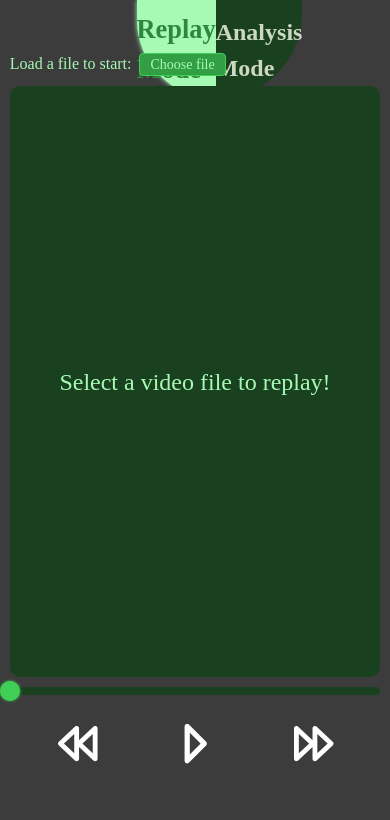
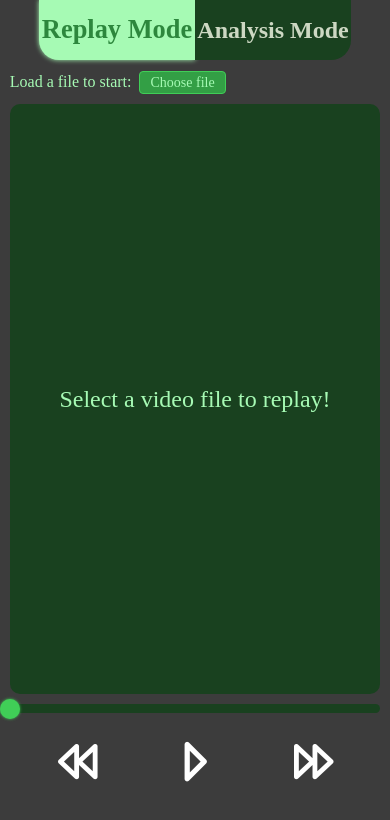
Before and after one commit to tas014/review-platform, a Vue app: page / in a window 390 px wide. Shown: the top 820 px of the page. Built offline with nearby package versions, Linux system fonts and the light colour scheme.

Commit message:
Basic Mediaqueries and styiling for 1.0

```diff
--- a/src/App.vue
+++ b/src/App.vue
@@ -96,4 +96,9 @@ provide("video", {
     reverse forwards;
   position: absolute;
 }
+@media (max-width: 1350px) {
+  .container {
+    height: fit-content;
+  }
+}
 </style>
--- a/src/assets/globalVars.css
+++ b/src/assets/globalVars.css
@@ -28,3 +28,10 @@ body {
   width: 100vw;
   overflow: hidden;
 }
+
+@media (max-width: 1350px) {
+  body {
+    height: fit-content;
+    min-height: 100vw;
+  }
+}
--- a/src/components/Modes.vue
+++ b/src/components/Modes.vue
@@ -40,9 +40,10 @@ header {
   font-size: var(--mode-size);
 }
 .wrapper {
+  --modes-border-radius: 10rem;
   display: grid;
   grid-template-columns: 1fr 1fr;
-  width: 30%;
+  width: 40%;
 }
 .wrapper h1:not(.selected) {
   font-size: 1em;
@@ -55,10 +56,10 @@ header {
   transition: all 0.3s;
 }
 .mode-container:nth-of-type(1) {
-  border-bottom-left-radius: 10rem;
+  border-bottom-left-radius: var(--modes-border-radius);
 }
 .mode-container:nth-of-type(2) {
-  border-bottom-right-radius: 10rem;
+  border-bottom-right-radius: var(--modes-border-radius);
 }
 .mode-container:not(.selected):hover {
   color: #fff;
@@ -73,4 +74,20 @@ header {
   font-weight: bold;
   box-shadow: 0px 0px 5px var(--title-color);
 }
+@media (max-width: 1350px) {
+  .wrapper {
+    --modes-border-radius: 5rem;
+    width: 60%;
+  }
+  header {
+    min-height: 5vh;
+    height: fit-content;
+  }
+}
+@media (max-width: 700px) {
+  .wrapper {
+    --modes-border-radius: 2rem;
+    width: 80%;
+  }
+}
 </style>
--- a/src/components/VideoComponent.vue
+++ b/src/components/VideoComponent.vue
@@ -15,7 +15,7 @@ const { isPlaying } = playbackControls;
     <span class="current-file">
       {{ videoName ? "Currently playing:" : "Load a file to start:" }}
       {{ videoName ? videoName : "" }}
-      <button @click="selectVideo">
+      <button class="current-file-button" @click="selectVideo">
         {{ videoName ? "Change file" : "Choose file" }}
       </button>
     </span>
@@ -47,7 +47,7 @@ const { isPlaying } = playbackControls;
 .current-file {
   color: var(--title-color);
 }
-.current-file button {
+.current-file-button {
   font-size: var(--small-text);
   margin-left: 0.4rem;
   padding: 0rem 1rem;
@@ -55,6 +55,11 @@ const { isPlaying } = playbackControls;
   color: var(--title-color);
   border: solid 1px var(--light-green);
   border-radius: 4px;
+  transition: background-color 0.3s;
+  cursor: pointer;
+}
+.current-file-button:hover {
+  background-color: var(--checkbox-green);
 }
 .video-container {
   height: 70vh;
--- a/src/components/VideoTimeline.vue
+++ b/src/components/VideoTimeline.vue
@@ -71,6 +71,7 @@ onUnmounted(() => {
   border-radius: 1rem;
   position: relative;
   z-index: 1;
+  cursor: pointer;
 }
 .playback-progress::before {
   content: "";
```
